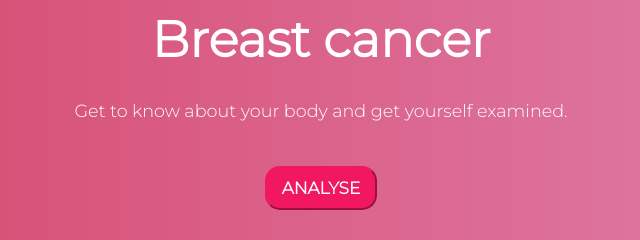
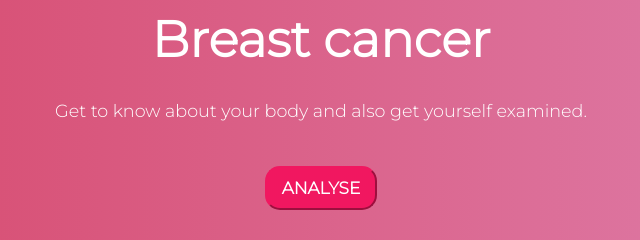
Before and after one commit to jheel05/Nirogya_healthcarewebsite, a website: page breast/bc.html in a window 1280 px wide. Shown: the part 211-451 px from the top of the page, 607-1247 px from the left. Drawn offline with Linux system fonts and the light colour scheme.

Commit message:
changed the content

```diff
--- a/breast/bc.html
+++ b/breast/bc.html
@@ -33,7 +33,7 @@
             </div>
             <div class="rightside">
                 <h1>Breast cancer</h1>
-                <p>Get to know about your body and get yourself examined. </p>
+                <p>Get to know about your body and also get yourself examined. </p>
                 <a href="breastquiz/bq.html"><button>Analyse</button></a>
             </div>
         </section>
```
